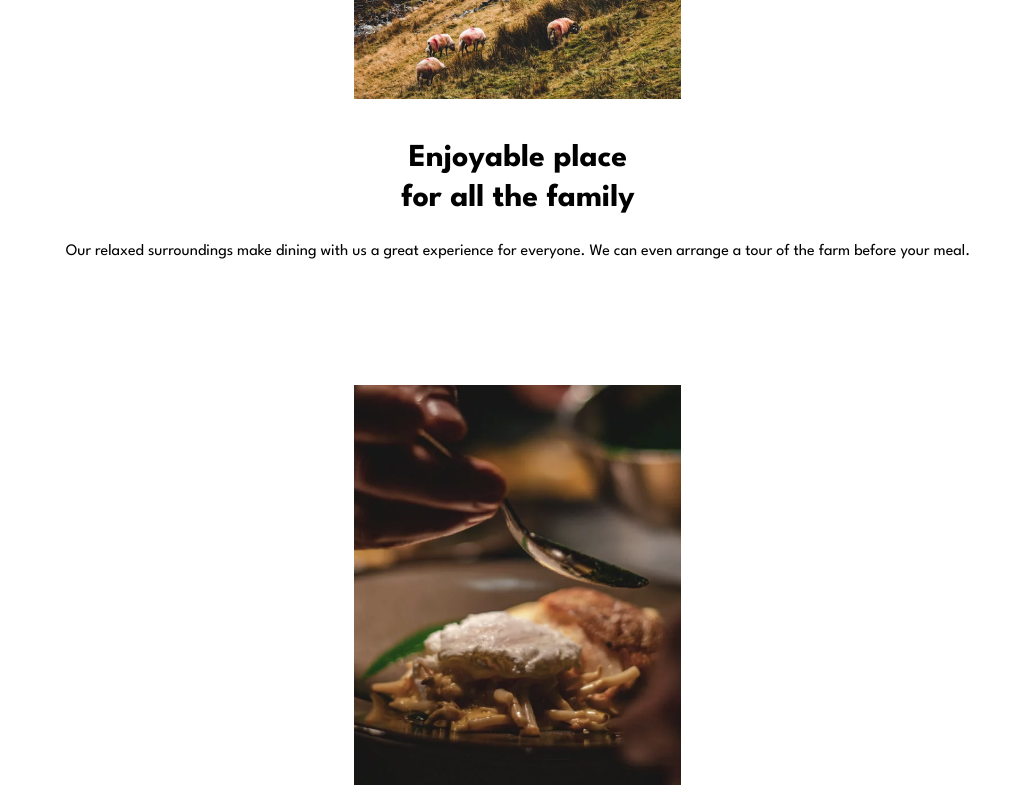
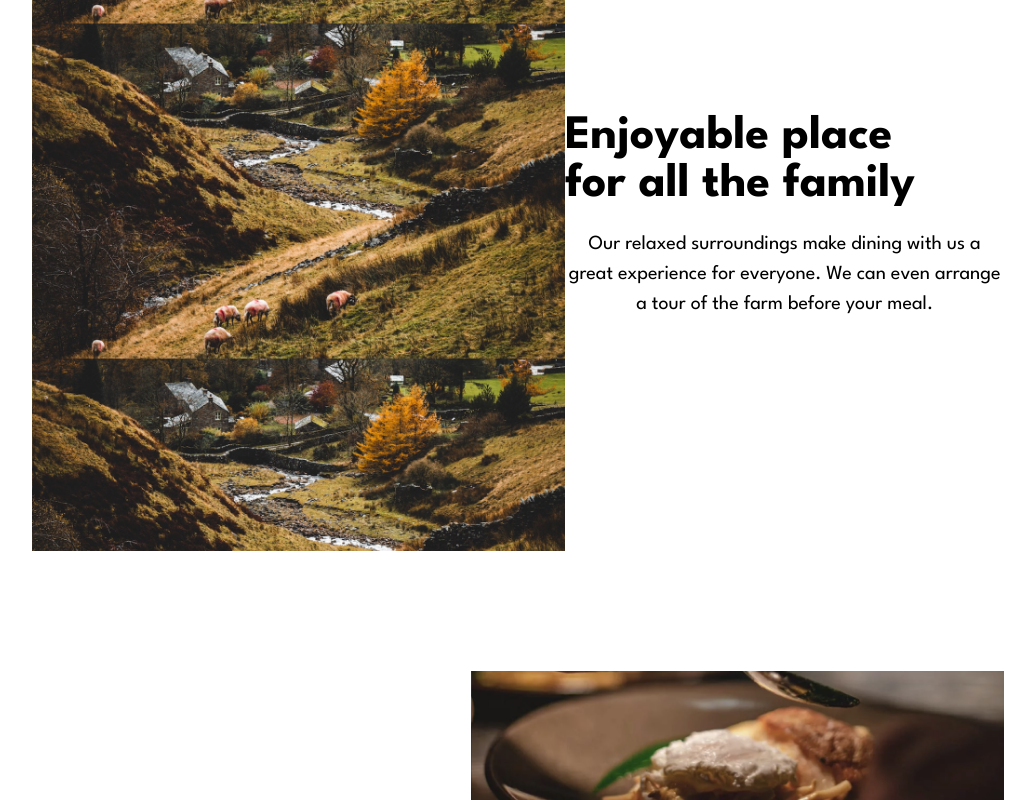
Before and after one commit to AtanasovCode/dine, a React (Vite) app: page / in a window 1280 px wide. Shown: the part 920-1720 px from the top of the page, without its empty margins (122-1157 px from the left). Built offline with nearby package versions, Linux system fonts and the light colour scheme.

Commit message:
Info section of website now fully responsive

```diff
--- a/src/components/Info.jsx
+++ b/src/components/Info.jsx
@@ -1,16 +1,25 @@
 import styled from "styled-components";
+
+//Importing Images
 import location from '../assets/images/enjoyable-place-mobile.png';
+import locationTablet from '../assets/images/enjoyable-place-tablet.png';
+
 import food from '../assets/images/local-food-mobile.png';
+import foodTablet from '../assets/images/local-food-tablet.png';
 
 const Info = () => {
     return (
         <Container>
-            <Section>
+            <Section
+                direction="row"
+                first={true}
+            >
                 <FirstImage
                     src={location}
                     alt="location image"
                 />
 
+                <Heading>
                     <Title>
                         <TitleSplit>
                             Enjoyable place
@@ -25,14 +34,19 @@ const Info = () => {
                         with us a great experience for everyone.
                         We can even arrange a tour of the farm before your meal.
                     </Subtitle>
+                </Heading>
             </Section>
 
-            <Section>
+            <Section
+                direction="row-reverse"
+                first={false}
+            >
                 <SecondImage
                     src={food}
                     alt="location image"
                 />
 
+                <Heading>
                     <Title>
                         <TitleSplit>
                             The most locally
@@ -48,6 +62,7 @@ const Info = () => {
                         So you can be sure that you’re
                         eating the freshest, most sustainable food.
                     </Subtitle>
+                </Heading>
             </Section>
         </Container>
     );
@@ -61,6 +76,10 @@ const Container = styled.div`
     align-items: center;
     justify-content: center;
     padding: 0 8vw;
+
+    @media (min-width: 1024px) {
+        padding: 0 12vw;
+    }
 `;
 
 const Section = styled.div`
@@ -70,20 +89,78 @@ const Section = styled.div`
     justify-content: center;
     z-index: 5;
     margin-bottom: 120px;
+
+    @media (min-width: 1024px) {
+        flex-direction: ${props => props.direction};
+    }
+
+    @media (min-width: 1024px) {
+        width: 100%;
+        justify-content: space-between;
+
+        //Apply margin bottom to the first section
+        margin-bottom: 0;
+        margin-bottom: ${props => props.first && "120px"};
+    }
 `;
 
-const Image = styled.img`
+const Image = styled.div`
     margin-bottom: 40px;
+    background-size: contain;
+    background-position: center;
+    background-position: center;
+    aspect-ratio: 9/16;
+    width: 327px;
+    max-height: 400px;
+
+    @media (min-width: 768px) {
+        aspect-ration: none;
+        width: 570px;
+        max-height: 360px;
+    }
+
+    @media (min-width: 1024px) {
+        width: 540px;
+        max-height: 720px;
+        margin-bottom: 0;
+    }
 `;
 
 const FirstImage = styled(Image)`
     margin-top: -20%;
+    background-image: url(${location});
+
+    @media (min-width: 768px) {
+        margin-top: -15%;
+        background-image: url(${locationTablet});
+    }
+
+    @media (min-width: 1024px) {
+        margin-top: -5%;
+    }
 `;
 
 const SecondImage = styled(Image)`
     margin-top: 0;
+    background-image: url(${food});
+
+    @media (min-width: 768px) {
+        background-image: url(${foodTablet});
+    }
 `;
 
+const Heading = styled.div`
+    display: flex;
+    flex-direction: column;
+    align-items: center;
+    justify-content: center;
+
+    @media (min-width: 1024px) {
+        margin: 0;
+        align-items: flex-start;
+    }
+
+`;
 
 const Title = styled.div`
     font-size: 32px;
@@ -91,6 +168,16 @@ const Title = styled.div`
     line-height: 40px;
     text-align: center;
     margin-bottom: 20px;
+
+    @media (min-width: 768px) {
+        font-size: 48px;
+        line-height: 48px;
+    }
+
+    @media (min-width: 1024px) {
+        text-align: left;
+        align-self: left;
+    }
 `;
 
 const TitleSplit = styled.div``;
@@ -100,4 +187,15 @@ const Subtitle = styled.div`
     font-weight: 400;
     line-height: 26px;
     text-align: center;
+    max-width: 327px;
+
+    @media (min-width: 768px) {
+        font-size: 20px;
+        line-height: 30px;
+        max-width: 457px;
+    }
+
+    @media (min-width: 1024px) {
+        max-width: 445px;
+    }
 `;
```
Also changed, not shown: src/assets/images/enjoyable-place-tablet.png (added), src/assets/images/local-food-tablet.png (added). Lines whose indentation alone changed are shown as unchanged.
